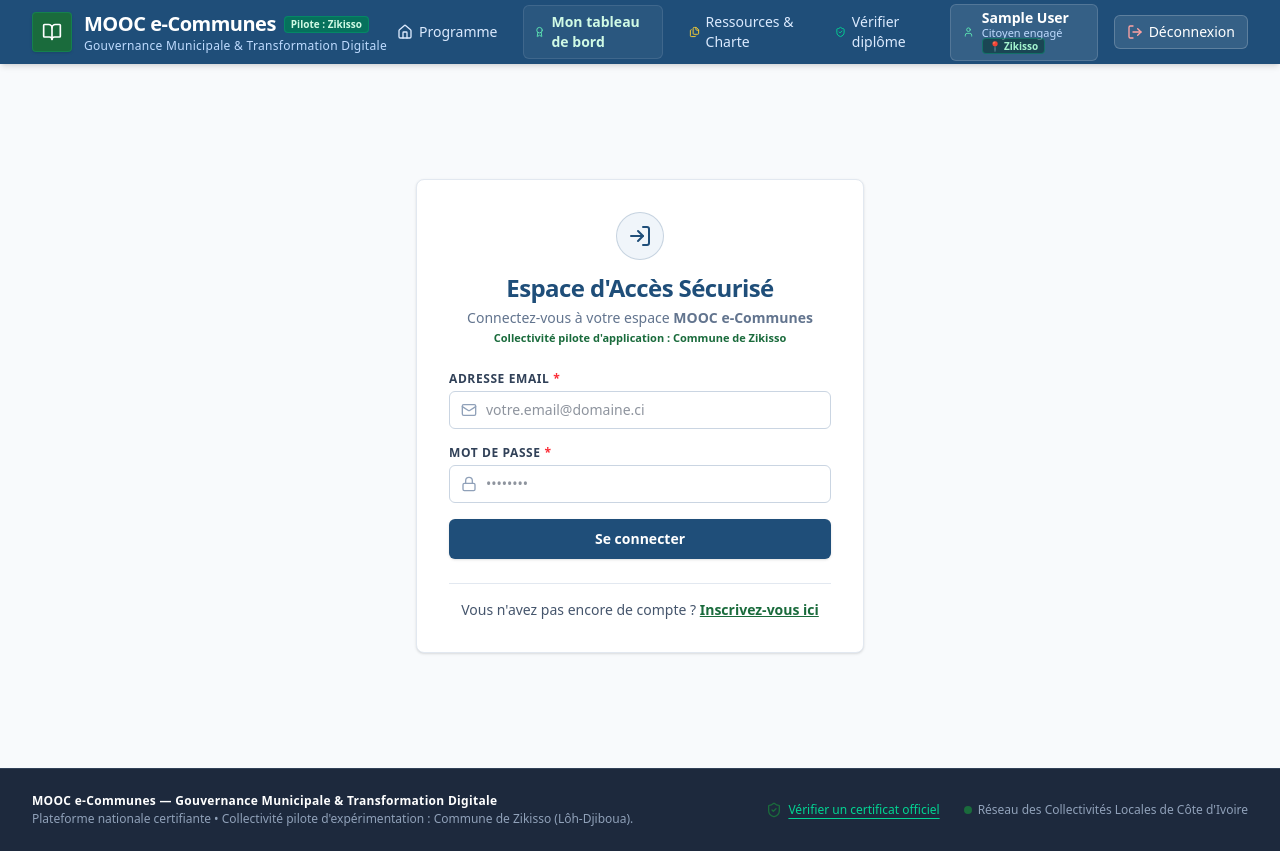
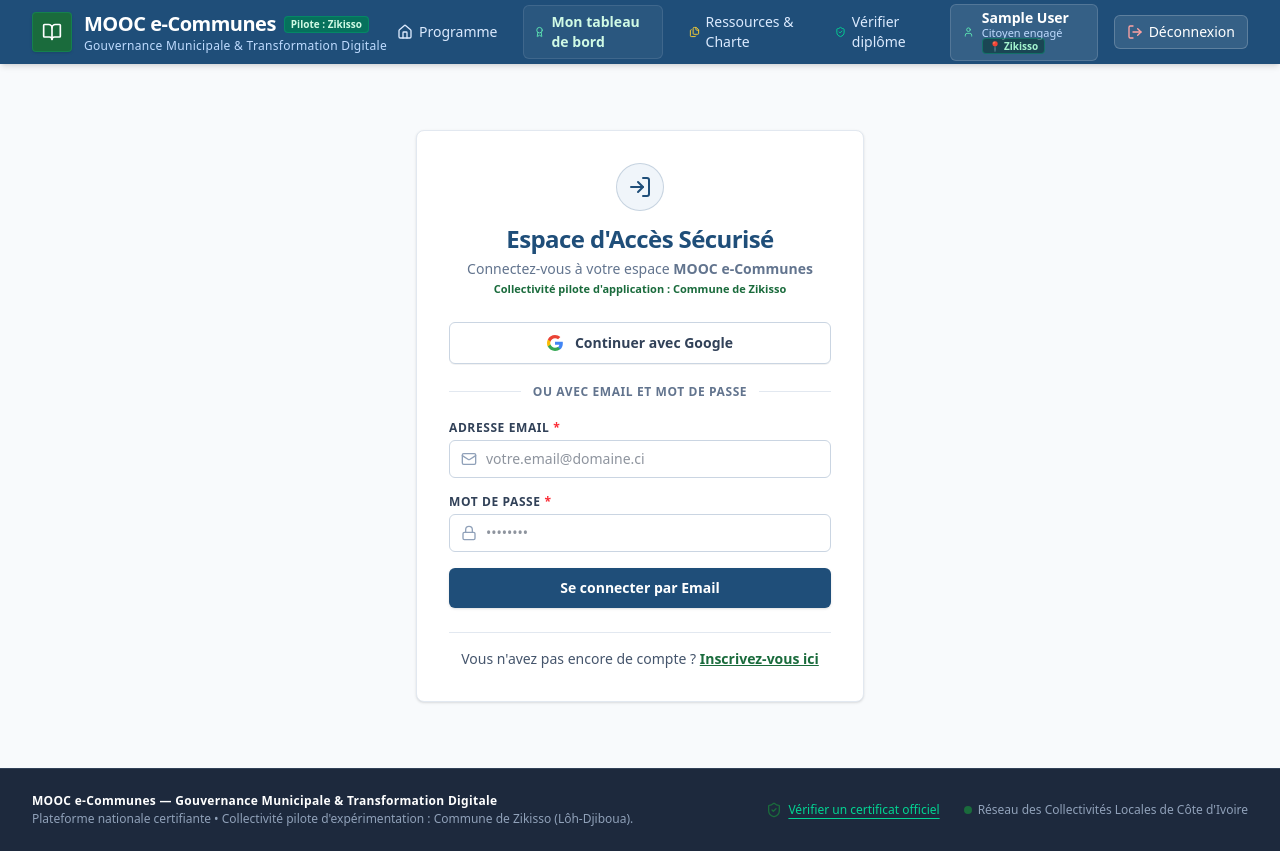
Before and after one commit to Kouassi-Cantic/Zikisso, a React (Vite) app: page /login in a window 1280 px wide. Built offline with nearby package versions, Linux system fonts and the light colour scheme; no server answers; the database is empty; sample sign-in values are in the browser's storage.

Commit message:
feat: add Google authentication support
Integrate Firebase Google Auth provider to allow users to sign in and register using their Google accounts in the authentication context and UI pages.

```diff
--- a/src/pages/LoginPage.tsx
+++ b/src/pages/LoginPage.tsx
@@ -4,13 +4,14 @@
 import { LogIn, AlertCircle, Mail, Lock, Loader2, Info } from 'lucide-react';
 
 export const LoginPage: React.FC = () => {
-  const { login } = useAuth();
+  const { login, loginWithGoogle } = useAuth();
   const navigate = useNavigate();
   const location = useLocation();
 
   const [email, setEmail] = useState('');
   const [motDePasse, setMotDePasse] = useState('');
   const [loading, setLoading] = useState(false);
+  const [googleLoading, setGoogleLoading] = useState(false);
   const [errorMessage, setErrorMessage] = useState<string | null>(null);
 
   // Redirection vers la page demandée ou vers l'accueil
@@ -53,6 +54,32 @@
     }
   };
 
+  const handleGoogleSignIn = async () => {
+    setErrorMessage(null);
+    try {
+      setGoogleLoading(true);
+      await loginWithGoogle();
+      navigate(from, { replace: true });
+    } catch (err: any) {
+      console.error('Erreur connexion Google:', err);
+      let message = 'Impossible de se connecter avec Google.';
+      if (err?.code === 'auth/popup-closed-by-user') {
+        message = 'La fenêtre de connexion Google a été fermée avant la fin de l’authentification.';
+      } else if (err?.code === 'auth/popup-blocked') {
+        message = 'Le pop-up de connexion a été bloqué par votre navigateur. Veuillez autoriser les fenêtres pop-up.';
+      } else if (err?.code === 'auth/cancelled-popup-request') {
+        message = 'Opération de connexion annulée.';
+      } else if (err?.code === 'auth/account-exists-with-different-credential') {
+        message = 'Un compte existe déjà avec cette adresse email sous un autre mode de connexion.';
+      } else if (err?.message) {
+        message = err.message;
+      }
+      setErrorMessage(message);
+    } finally {
+      setGoogleLoading(false);
+    }
+  };
+
   return (
     <div className="min-h-[80vh] flex flex-col justify-center items-center py-6 px-4 sm:px-6">
       <div className="w-full max-w-md bg-white border border-slate-200 shadow-sm rounded-lg p-6 sm:p-8">
@@ -92,7 +119,59 @@
           </div>
         )}
 
-        {/* Formulaire de connexion */}
+        {/* Connexion rapide avec Google */}
+        <div className="mb-5">
+          <button
+            type="button"
+            onClick={handleGoogleSignIn}
+            disabled={loading || googleLoading}
+            className="w-full flex items-center justify-center space-x-3 py-2.5 px-4 bg-white hover:bg-slate-50 text-slate-700 text-sm font-semibold rounded-md border border-slate-300 shadow-2xs transition focus:outline-none focus:ring-2 focus:ring-[#1F4E79] focus:ring-offset-1 disabled:opacity-60"
+          >
+            {googleLoading ? (
+              <>
+                <Loader2 className="w-4 h-4 animate-spin text-[#1F4E79]" />
+                <span>Connexion à Google en cours...</span>
+              </>
+            ) : (
+              <>
+                {/* Logo officiel Google multi-couleurs */}
+                <svg className="w-4 h-4" viewBox="0 0 24 24">
+                  <path
+                    fill="#4285F4"
+                    d="M23.745 12.27c0-.7-.06-1.4-.19-2.07H12v4.51h6.6c-.29 1.52-1.14 2.8-2.4 3.66v3.05h3.88c2.27-2.09 3.665-5.17 3.665-9.15z"
+                  />
+                  <path
+                    fill="#34A853"
+                    d="M12 24c3.24 0 5.95-1.08 7.93-2.91l-3.88-3.05c-1.08.72-2.45 1.16-4.05 1.16-3.12 0-5.77-2.1-6.72-4.93H1.26v3.15C3.27 21.36 7.35 24 12 24z"
+                  />
+                  <path
+                    fill="#FBBC05"
+                    d="M5.28 14.27c-.25-.72-.38-1.49-.38-2.27s.13-1.55.38-2.27V6.58H1.26C.46 8.16 0 9.98 0 12s.46 3.84 1.26 5.42l4.02-3.15z"
+                  />
+                  <path
+                    fill="#EA4335"
+                    d="M12 4.75c1.77 0 3.35.61 4.6 1.8l3.42-3.42C17.95 1.19 15.24 0 12 0 7.35 0 3.27 2.64 1.26 6.58l4.02 3.15c.95-2.83 3.6-4.98 6.72-4.98z"
+                  />
+                </svg>
+                <span>Continuer avec Google</span>
+              </>
+            )}
+          </button>
+
+          {/* Séparateur élégant "OU" */}
+          <div className="relative my-5">
+            <div className="absolute inset-0 flex items-center">
+              <div className="w-full border-t border-slate-200"></div>
+            </div>
+            <div className="relative flex justify-center text-xs">
+              <span className="px-3 bg-white text-slate-500 uppercase tracking-wider font-semibold">
+                ou avec email et mot de passe
+              </span>
+            </div>
+          </div>
+        </div>
+
+        {/* Formulaire de connexion Email / Mot de passe */}
         <form onSubmit={handleSubmit} className="space-y-4">
 
           {/* Email */}
@@ -112,7 +191,7 @@
                 onChange={(e) => setEmail(e.target.value)}
                 placeholder="votre.email@domaine.ci"
                 className="w-full pl-9 pr-3 py-2 text-sm border border-slate-300 rounded-md focus:outline-none focus:ring-2 focus:ring-[#1F4E79] focus:border-transparent transition"
-                disabled={loading}
+                disabled={loading || googleLoading}
               />
             </div>
           </div>
@@ -134,15 +213,15 @@
                 onChange={(e) => setMotDePasse(e.target.value)}
                 placeholder="••••••••"
                 className="w-full pl-9 pr-3 py-2 text-sm border border-slate-300 rounded-md focus:outline-none focus:ring-2 focus:ring-[#1F4E79] focus:border-transparent transition"
-                disabled={loading}
+                disabled={loading || googleLoading}
               />
             </div>
           </div>
 
-          {/* Bouton de connexion : Marine #1F4E79 ou Orange #C55A11 */}
+          {/* Bouton de connexion : Marine #1F4E79 */}
           <button
             type="submit"
-            disabled={loading}
+            disabled={loading || googleLoading}
             className="w-full mt-4 flex items-center justify-center space-x-2 py-2.5 px-4 bg-[#1F4E79] hover:bg-[#153755] text-white text-sm font-semibold rounded-md shadow transition focus:outline-none focus:ring-2 focus:ring-[#1F4E79] focus:ring-offset-2 disabled:opacity-60"
           >
             {loading ? (
@@ -151,7 +230,7 @@
                 <span>Vérification des identifiants...</span>
               </>
             ) : (
-              <span>Se connecter</span>
+              <span>Se connecter par Email</span>
             )}
           </button>
         </form>
--- a/src/pages/RegisterPage.tsx
+++ b/src/pages/RegisterPage.tsx
@@ -24,7 +24,7 @@
 ];
 
 export const RegisterPage: React.FC = () => {
-  const { signup } = useAuth();
+  const { signup, loginWithGoogle } = useAuth();
   const navigate = useNavigate();
 
   // État du formulaire
@@ -40,6 +40,7 @@
   const [searchFilter, setSearchFilter] = useState<string>('');
 
   const [loading, setLoading] = useState(false);
+  const [googleLoading, setGoogleLoading] = useState(false);
   const [errorMessage, setErrorMessage] = useState<string | null>(null);
   const [successMessage, setSuccessMessage] = useState<string | null>(null);
 
@@ -151,6 +152,76 @@
             <div className="flex-1 font-medium">{successMessage}</div>
           </div>
         )}
+
+        {/* Inscription directe via Google */}
+        <div className="mb-5">
+          <button
+            type="button"
+            onClick={async () => {
+              setErrorMessage(null);
+              try {
+                setGoogleLoading(true);
+                await loginWithGoogle();
+                navigate('/');
+              } catch (err: any) {
+                console.error('Erreur inscription Google:', err);
+                let message = 'Impossible de poursuivre avec Google.';
+                if (err?.code === 'auth/popup-closed-by-user') {
+                  message = 'La fenêtre de sélection Google a été fermée.';
+                } else if (err?.code === 'auth/popup-blocked') {
+                  message = 'Veuillez autoriser les fenêtres pop-up dans votre navigateur.';
+                } else if (err?.message) {
+                  message = err.message;
+                }
+                setErrorMessage(message);
+              } finally {
+                setGoogleLoading(false);
+              }
+            }}
+            disabled={loading || googleLoading}
+            className="w-full flex items-center justify-center space-x-3 py-2.5 px-4 bg-white hover:bg-slate-50 text-slate-700 text-sm font-semibold rounded-md border border-slate-300 shadow-2xs transition focus:outline-none focus:ring-2 focus:ring-[#1A6B3C] focus:ring-offset-1 disabled:opacity-60"
+          >
+            {googleLoading ? (
+              <>
+                <Loader2 className="w-4 h-4 animate-spin text-[#1A6B3C]" />
+                <span>Inscription via Google en cours...</span>
+              </>
+            ) : (
+              <>
+                <svg className="w-4 h-4" viewBox="0 0 24 24">
+                  <path
+                    fill="#4285F4"
+                    d="M23.745 12.27c0-.7-.06-1.4-.19-2.07H12v4.51h6.6c-.29 1.52-1.14 2.8-2.4 3.66v3.05h3.88c2.27-2.09 3.665-5.17 3.665-9.15z"
+                  />
+                  <path
+                    fill="#34A853"
+                    d="M12 24c3.24 0 5.95-1.08 7.93-2.91l-3.88-3.05c-1.08.72-2.45 1.16-4.05 1.16-3.12 0-5.77-2.1-6.72-4.93H1.26v3.15C3.27 21.36 7.35 24 12 24z"
+                  />
+                  <path
+                    fill="#FBBC05"
+                    d="M5.28 14.27c-.25-.72-.38-1.49-.38-2.27s.13-1.55.38-2.27V6.58H1.26C.46 8.16 0 9.98 0 12s.46 3.84 1.26 5.42l4.02-3.15z"
+                  />
+                  <path
+                    fill="#EA4335"
+                    d="M12 4.75c1.77 0 3.35.61 4.6 1.8l3.42-3.42C17.95 1.19 15.24 0 12 0 7.35 0 3.27 2.64 1.26 6.58l4.02 3.15c.95-2.83 3.6-4.98 6.72-4.98z"
+                  />
+                </svg>
+                <span>S'inscrire avec Google</span>
+              </>
+            )}
+          </button>
+
+          <div className="relative my-5">
+            <div className="absolute inset-0 flex items-center">
+              <div className="w-full border-t border-slate-200"></div>
+            </div>
+            <div className="relative flex justify-center text-xs">
+              <span className="px-3 bg-white text-slate-500 uppercase tracking-wider font-semibold">
+                ou créer un compte par email
+              </span>
+            </div>
+          </div>
+        </div>
 
         {/* Formulaire */}
         <form onSubmit={handleSubmit} className="space-y-4">
```
Also changed, not shown: src/contexts/AuthContext.tsx (+61 -0 lines).
